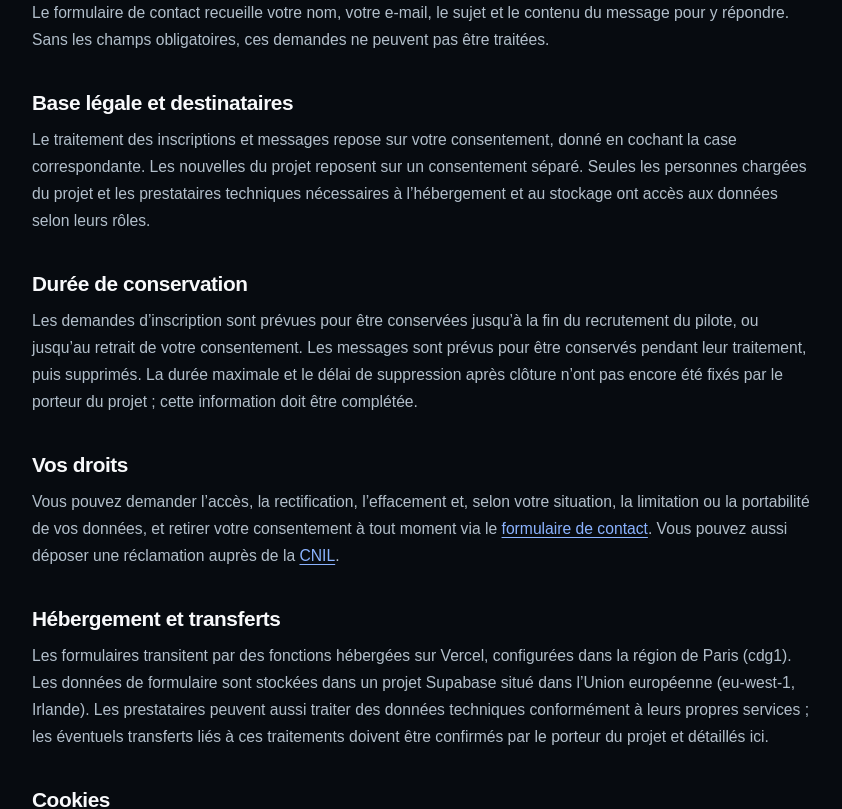
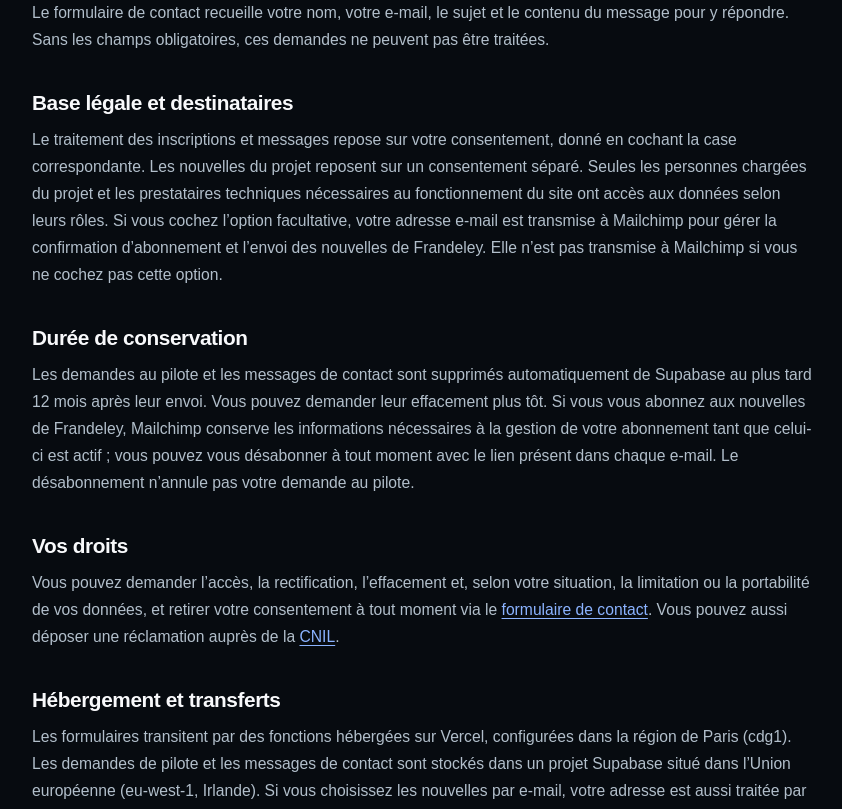
Before and after one commit to exunusone/Frandeley, a Next.js app: page /confidentialite in a window 1280 px wide. Shown: the part 760-1569 px from the top of the page, without its empty margins (108-950 px from the left). Built offline with nearby package versions, Linux system fonts and the light colour scheme; no server answers.

Commit message:
Improve Frandeley prelaunch: src/app/confidentialite/page.tsx

```diff
--- a/src/app/confidentialite/page.tsx
+++ b/src/app/confidentialite/page.tsx
@@ -17,13 +17,13 @@ export default function PrivacyPage() {
           <p>Le formulaire pilote recueille le nom d’artiste et l’adresse e-mail obligatoires, ainsi que, si vous les fournissez, votre pratique et quelques mots sur un morceau. Ces informations servent à gérer les manifestations d’intérêt et à organiser les échanges et essais du pilote. La case facultative « nouvelles du projet » permet de recevoir des informations sur Frandeley. Aucun paiement n’est collecté.</p>
           <p>Le formulaire de contact recueille votre nom, votre e-mail, le sujet et le contenu du message pour y répondre. Sans les champs obligatoires, ces demandes ne peuvent pas être traitées.</p>
           <h2>Base légale et destinataires</h2>
-          <p>Le traitement des inscriptions et messages repose sur votre consentement, donné en cochant la case correspondante. Les nouvelles du projet reposent sur un consentement séparé. Seules les personnes chargées du projet et les prestataires techniques nécessaires à l’hébergement et au stockage ont accès aux données selon leurs rôles.</p>
+          <p>Le traitement des inscriptions et messages repose sur votre consentement, donné en cochant la case correspondante. Les nouvelles du projet reposent sur un consentement séparé. Seules les personnes chargées du projet et les prestataires techniques nécessaires au fonctionnement du site ont accès aux données selon leurs rôles. Si vous cochez l’option facultative, votre adresse e-mail est transmise à Mailchimp pour gérer la confirmation d’abonnement et l’envoi des nouvelles de Frandeley. Elle n’est pas transmise à Mailchimp si vous ne cochez pas cette option.</p>
           <h2>Durée de conservation</h2>
-          <p>Les demandes d’inscription sont prévues pour être conservées jusqu’à la fin du recrutement du pilote, ou jusqu’au retrait de votre consentement. Les messages sont prévus pour être conservés pendant leur traitement, puis supprimés. La durée maximale et le délai de suppression après clôture n’ont pas encore été fixés par le porteur du projet ; cette information doit être complétée.</p>
+          <p>Les demandes au pilote et les messages de contact sont supprimés automatiquement de Supabase au plus tard 12 mois après leur envoi. Vous pouvez demander leur effacement plus tôt. Si vous vous abonnez aux nouvelles de Frandeley, Mailchimp conserve les informations nécessaires à la gestion de votre abonnement tant que celui-ci est actif ; vous pouvez vous désabonner à tout moment avec le lien présent dans chaque e-mail. Le désabonnement n’annule pas votre demande au pilote.</p>
           <h2>Vos droits</h2>
           <p>Vous pouvez demander l’accès, la rectification, l’effacement et, selon votre situation, la limitation ou la portabilité de vos données, et retirer votre consentement à tout moment via le <Link href="/contact">formulaire de contact</Link>. Vous pouvez aussi déposer une réclamation auprès de la <a href="https://www.cnil.fr/" target="_blank" rel="noreferrer">CNIL</a>.</p>
           <h2>Hébergement et transferts</h2>
-          <p>Les formulaires transitent par des fonctions hébergées sur Vercel, configurées dans la région de Paris (cdg1). Les données de formulaire sont stockées dans un projet Supabase situé dans l’Union européenne (eu-west-1, Irlande). Les prestataires peuvent aussi traiter des données techniques conformément à leurs propres services ; les éventuels transferts liés à ces traitements doivent être confirmés par le porteur du projet et détaillés ici.</p>
+          <p>Les formulaires transitent par des fonctions hébergées sur Vercel, configurées dans la région de Paris (cdg1). Les demandes de pilote et les messages de contact sont stockés dans un projet Supabase situé dans l’Union européenne (eu-west-1, Irlande). Si vous choisissez les nouvelles par e-mail, votre adresse est aussi traitée par Mailchimp selon ses conditions et sa notice de confidentialité ; Mailchimp peut traiter des données en dehors de l’Espace économique européen. Consultez <a href="https://mailchimp.com/legal/privacy/" target="_blank" rel="noreferrer">la notice de confidentialité de Mailchimp</a> pour ses informations sur les traitements et les transferts.</p>
           <h2>Cookies</h2>
           <p>Le site ne met pas en place de suivi publicitaire ou d’analyse d’audience. Il ne propose pas de compte utilisateur ; les prestataires peuvent traiter les données techniques nécessaires à la sécurité et au fonctionnement de l’hébergement.</p>
         </div>
```
